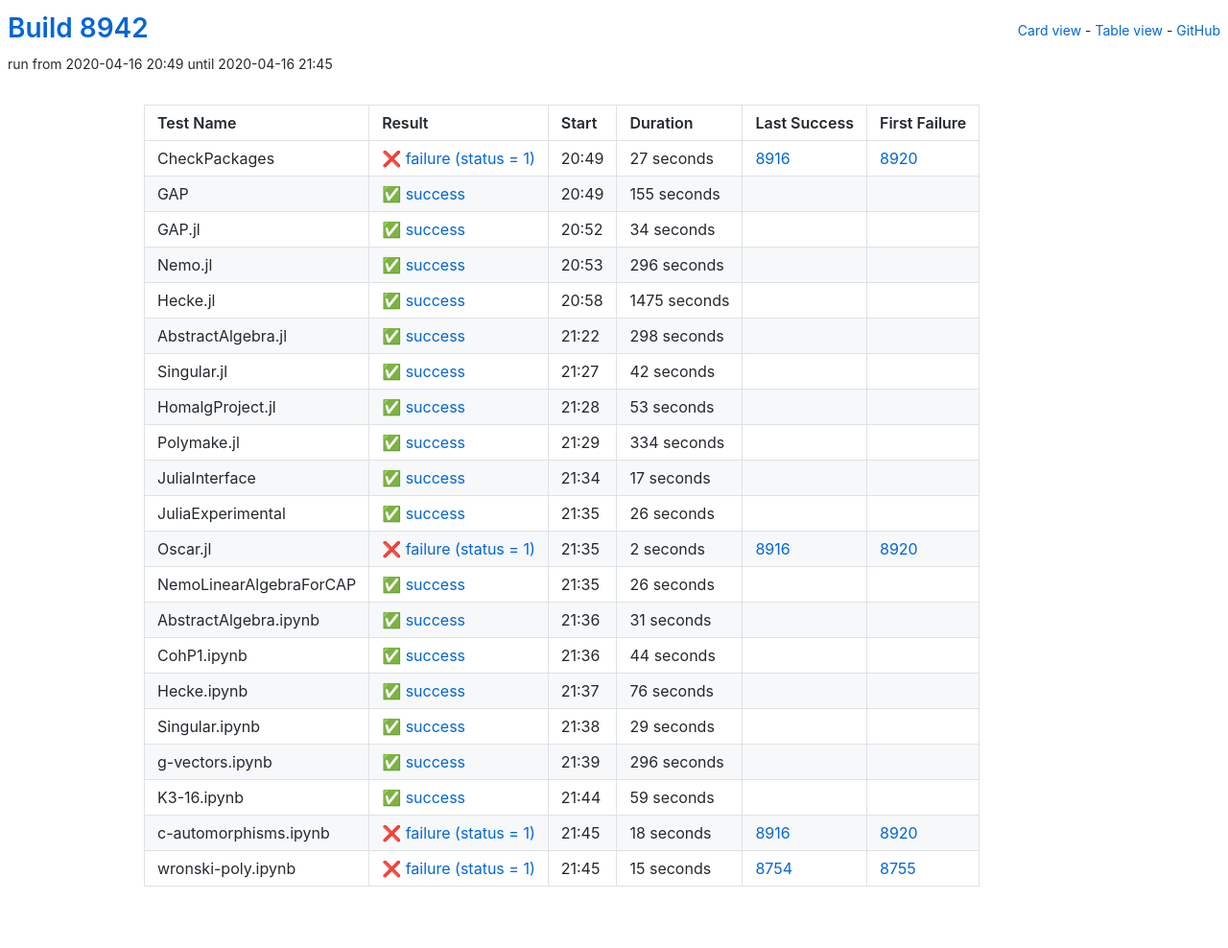
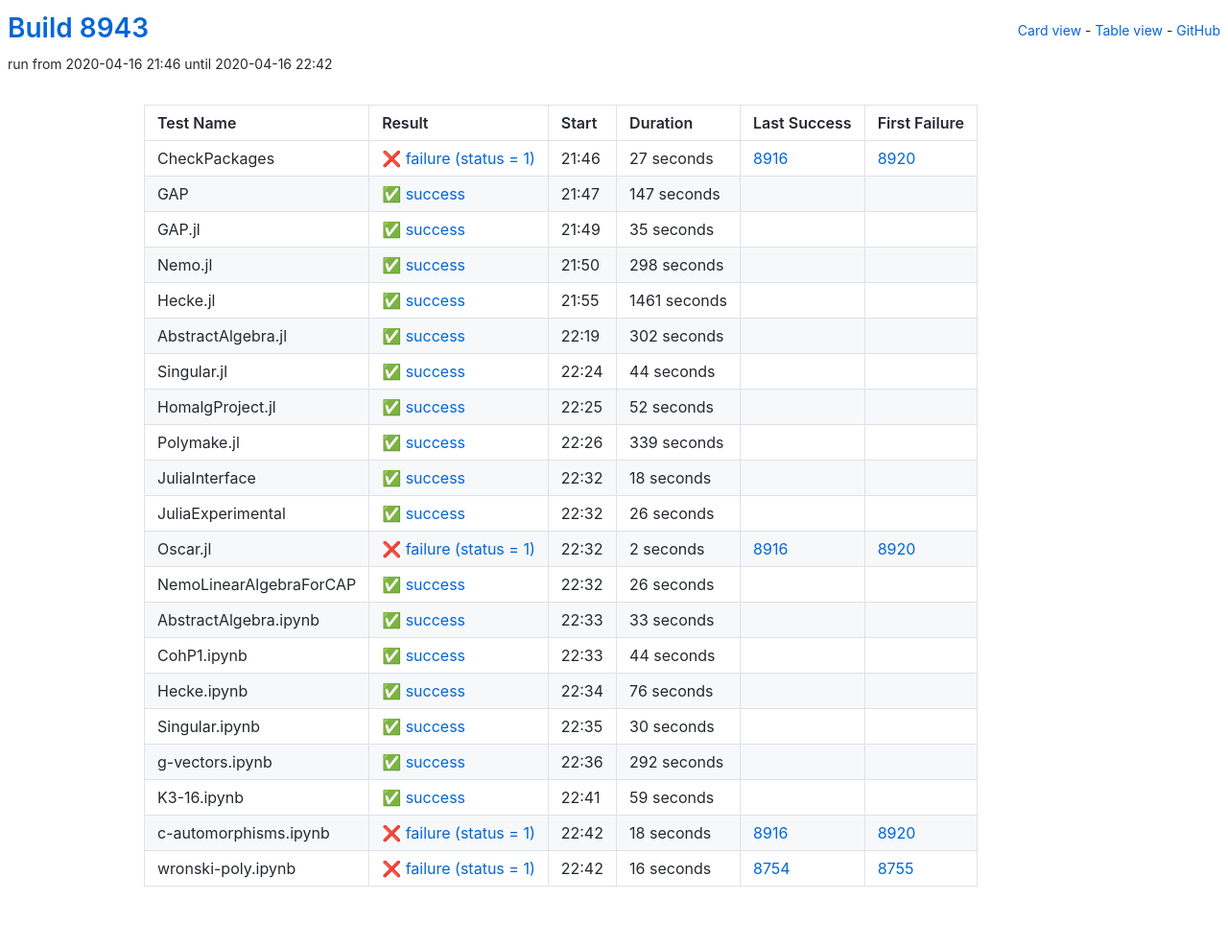
Before and after one commit to oscar-system/oscar-ci-status, a Jekyll site: the page built from table.html, in a window 1280 px wide. Shown: the whole page at 96% size. Built offline with Jekyll 4.4.1, drawn with Linux system fonts in a browser that asks for light colours.

Commit message:
Build 8943

```diff
--- a/_data/ci.yml
+++ b/_data/ci.yml
@@ -1,5 +1,5 @@
-build: 8942
-build_url: https://oscarci.mathematik.uni-kl.de/job/oscar/8942/
+build: 8943
+build_url: https://oscarci.mathematik.uni-kl.de/job/oscar/8943/
 job: oscar
 tests:
 - duration: 27
@@ -8,53 +8,31 @@
   first_failure_url: https://oscarci.mathematik.uni-kl.de/job/oscar/8920/
   last_success: 8916
   last_success_url: https://oscarci.mathematik.uni-kl.de/job/oscar/8916/
-  log: https://oscarci.mathematik.uni-kl.de/job/oscar/8942/artifact/logs/build-8942/CheckPackages.log
+  log: https://oscarci.mathematik.uni-kl.de/job/oscar/8943/artifact/logs/build-8943/CheckPackages.log
   name: CheckPackages
-  start: 2020-04-16 20:49
+  start: 2020-04-16 21:46
   status: failure
   success: false
-- duration: 155
+- duration: 147
   exitcode: 0
   first_failure: false
   first_failure_url: null
   last_success: false
   last_success_url: null
-  log: https://oscarci.mathematik.uni-kl.de/job/oscar/8942/artifact/logs/build-8942/GAP.log
+  log: https://oscarci.mathematik.uni-kl.de/job/oscar/8943/artifact/logs/build-8943/GAP.log
   name: GAP
-  start: 2020-04-16 20:49
+  start: 2020-04-16 21:47
   status: success
   success: true
-- duration: 34
+- duration: 35
   exitcode: 0
   first_failure: false
   first_failure_url: null
   last_success: false
   last_success_url: null
-  log: https://oscarci.mathematik.uni-kl.de/job/oscar/8942/artifact/logs/build-8942/GAP.jl.log
+  log: https://oscarci.mathematik.uni-kl.de/job/oscar/8943/artifact/logs/build-8943/GAP.jl.log
   name: GAP.jl
-  start: 2020-04-16 20:52
-  status: success
-  success: true
-- duration: 296
-  exitcode: 0
-  first_failure: false
-  first_failure_url: null
-  last_success: false
-  last_success_url: null
-  log: https://oscarci.mathematik.uni-kl.de/job/oscar/8942/artifact/logs/build-8942/Nemo.jl.log
-  name: Nemo.jl
-  start: 2020-04-16 20:53
-  status: success
-  success: true
-- duration: 1475
-  exitcode: 0
-  first_failure: false
-  first_failure_url: null
-  last_success: false
-  last_success_url: null
-  log: https://oscarci.mathematik.uni-kl.de/job/oscar/8942/artifact/logs/build-8942/Hecke.jl.log
-  name: Hecke.jl
-  start: 2020-04-16 20:58
+  start: 2020-04-16 21:49
   status: success
   success: true
 - duration: 298
@@ -63,53 +41,75 @@
   first_failure_url: null
   last_success: false
   last_success_url: null
-  log: https://oscarci.mathematik.uni-kl.de/job/oscar/8942/artifact/logs/build-8942/AbstractAlgebra.jl.log
-  name: AbstractAlgebra.jl
-  start: 2020-04-16 21:22
+  log: https://oscarci.mathematik.uni-kl.de/job/oscar/8943/artifact/logs/build-8943/Nemo.jl.log
+  name: Nemo.jl
+  start: 2020-04-16 21:50
   status: success
   success: true
-- duration: 42
+- duration: 1461
   exitcode: 0
   first_failure: false
   first_failure_url: null
   last_success: false
   last_success_url: null
-  log: https://oscarci.mathematik.uni-kl.de/job/oscar/8942/artifact/logs/build-8942/Singular.jl.log
-  name: Singular.jl
-  start: 2020-04-16 21:27
+  log: https://oscarci.mathematik.uni-kl.de/job/oscar/8943/artifact/logs/build-8943/Hecke.jl.log
+  name: Hecke.jl
+  start: 2020-04-16 21:55
   status: success
   success: true
-- duration: 53
+- duration: 302
   exitcode: 0
   first_failure: false
   first_failure_url: null
   last_success: false
   last_success_url: null
-  log: https://oscarci.mathematik.uni-kl.de/job/oscar/8942/artifact/logs/build-8942/HomalgProject.jl.log
-  name: HomalgProject.jl
-  start: 2020-04-16 21:28
+  log: https://oscarci.mathematik.uni-kl.de/job/oscar/8943/artifact/logs/build-8943/AbstractAlgebra.jl.log
+  name: AbstractAlgebra.jl
+  start: 2020-04-16 22:19
   status: success
   success: true
-- duration: 334
+- duration: 44
   exitcode: 0
   first_failure: false
   first_failure_url: null
   last_success: false
   last_success_url: null
-  log: https://oscarci.mathematik.uni-kl.de/job/oscar/8942/artifact/logs/build-8942/Polymake.jl.log
-  name: Polymake.jl
-  start: 2020-04-16 21:29
+  log: https://oscarci.mathematik.uni-kl.de/job/oscar/8943/artifact/logs/build-8943/Singular.jl.log
+  name: Singular.jl
+  start: 2020-04-16 22:24
   status: success
   success: true
-- duration: 17
+- duration: 52
   exitcode: 0
   first_failure: false
   first_failure_url: null
   last_success: false
   last_success_url: null
-  log: https://oscarci.mathematik.uni-kl.de/job/oscar/8942/artifact/logs/build-8942/JuliaInterface.log
+  log: https://oscarci.mathematik.uni-kl.de/job/oscar/8943/artifact/logs/build-8943/HomalgProject.jl.log
+  name: HomalgProject.jl
+  start: 2020-04-16 22:25
+  status: success
+  success: true
+- duration: 339
+  exitcode: 0
+  first_failure: false
+  first_failure_url: null
+  last_success: false
+  last_success_url: null
+  log: https://oscarci.mathematik.uni-kl.de/job/oscar/8943/artifact/logs/build-8943/Polymake.jl.log
+  name: Polymake.jl
+  start: 2020-04-16 22:26
+  status: success
+  success: true
+- duration: 18
+  exitcode: 0
+  first_failure: false
+  first_failure_url: null
+  last_success: false
+  last_success_url: null
+  log: https://oscarci.mathematik.uni-kl.de/job/oscar/8943/artifact/logs/build-8943/JuliaInterface.log
   name: JuliaInterface
-  start: 2020-04-16 21:34
+  start: 2020-04-16 22:32
   status: success
   success: true
 - duration: 26
@@ -118,9 +118,9 @@
   first_failure_url: null
   last_success: false
   last_success_url: null
-  log: https://oscarci.mathematik.uni-kl.de/job/oscar/8942/artifact/logs/build-8942/JuliaExperimental.log
+  log: https://oscarci.mathematik.uni-kl.de/job/oscar/8943/artifact/logs/build-8943/JuliaExperimental.log
   name: JuliaExperimental
-  start: 2020-04-16 21:35
+  start: 2020-04-16 22:32
   status: success
   success: true
 - duration: 2
@@ -129,9 +129,9 @@
   first_failure_url: https://oscarci.mathematik.uni-kl.de/job/oscar/8920/
   last_success: 8916
   last_success_url: https://oscarci.mathematik.uni-kl.de/job/oscar/8916/
-  log: https://oscarci.mathematik.uni-kl.de/job/oscar/8942/artifact/logs/build-8942/Oscar.jl.log
+  log: https://oscarci.mathematik.uni-kl.de/job/oscar/8943/artifact/logs/build-8943/Oscar.jl.log
   name: Oscar.jl
-  start: 2020-04-16 21:35
+  start: 2020-04-16 22:32
   status: failure
   success: false
 - duration: 26
@@ -140,20 +140,20 @@
   first_failure_url: null
   last_success: false
   last_success_url: null
-  log: https://oscarci.mathematik.uni-kl.de/job/oscar/8942/artifact/logs/build-8942/NemoLinearAlgebraForCAP.log
+  log: https://oscarci.mathematik.uni-kl.de/job/oscar/8943/artifact/logs/build-8943/NemoLinearAlgebraForCAP.log
   name: NemoLinearAlgebraForCAP
-  start: 2020-04-16 21:35
+  start: 2020-04-16 22:32
   status: success
   success: true
-- duration: 31
+- duration: 33
   exitcode: 0
   first_failure: false
   first_failure_url: null
   last_success: false
   last_success_url: null
-  log: https://oscarci.mathematik.uni-kl.de/job/oscar/8942/artifact/logs/build-8942/AbstractAlgebra.ipynb.log
+  log: https://oscarci.mathematik.uni-kl.de/job/oscar/8943/artifact/logs/build-8943/AbstractAlgebra.ipynb.log
   name: AbstractAlgebra.ipynb
-  start: 2020-04-16 21:36
+  start: 2020-04-16 22:33
   status: success
   success: true
 - duration: 44
@@ -162,9 +162,9 @@
   first_failure_url: null
   last_success: false
   last_success_url: null
-  log: https://oscarci.mathematik.uni-kl.de/job/oscar/8942/artifact/logs/build-8942/CohP1.ipynb.log
+  log: https://oscarci.mathematik.uni-kl.de/job/oscar/8943/artifact/logs/build-8943/CohP1.ipynb.log
   name: CohP1.ipynb
-  start: 2020-04-16 21:36
+  start: 2020-04-16 22:33
   status: success
   success: true
 - duration: 76
@@ -173,31 +173,31 @@
   first_failure_url: null
   last_success: false
   last_success_url: null
-  log: https://oscarci.mathematik.uni-kl.de/job/oscar/8942/artifact/logs/build-8942/Hecke.ipynb.log
+  log: https://oscarci.mathematik.uni-kl.de/job/oscar/8943/artifact/logs/build-8943/Hecke.ipynb.log
   name: Hecke.ipynb
-  start: 2020-04-16 21:37
+  start: 2020-04-16 22:34
   status: success
   success: true
-- duration: 29
+- duration: 30
   exitcode: 0
   first_failure: false
   first_failure_url: null
   last_success: false
   last_success_url: null
-  log: https://oscarci.mathematik.uni-kl.de/job/oscar/8942/artifact/logs/build-8942/Singular.ipynb.log
+  log: https://oscarci.mathematik.uni-kl.de/job/oscar/8943/artifact/logs/build-8943/Singular.ipynb.log
   name: Singular.ipynb
-  start: 2020-04-16 21:38
+  start: 2020-04-16 22:35
   status: success
   success: true
-- duration: 296
+- duration: 292
   exitcode: 0
   first_failure: false
   first_failure_url: null
   last_success: false
   last_success_url: null
-  log: https://oscarci.mathematik.uni-kl.de/job/oscar/8942/artifact/logs/build-8942/g-vectors.ipynb.log
+  log: https://oscarci.mathematik.uni-kl.de/job/oscar/8943/artifact/logs/build-8943/g-vectors.ipynb.log
   name: g-vectors.ipynb
-  start: 2020-04-16 21:39
+  start: 2020-04-16 22:36
   status: success
   success: true
 - duration: 59
@@ -206,9 +206,9 @@
   first_failure_url: null
   last_success: false
   last_success_url: null
-  log: https://oscarci.mathematik.uni-kl.de/job/oscar/8942/artifact/logs/build-8942/K3-16.ipynb.log
+  log: https://oscarci.mathematik.uni-kl.de/job/oscar/8943/artifact/logs/build-8943/K3-16.ipynb.log
   name: K3-16.ipynb
-  start: 2020-04-16 21:44
+  start: 2020-04-16 22:41
   status: success
   success: true
 - duration: 18
@@ -217,19 +217,19 @@
   first_failure_url: https://oscarci.mathematik.uni-kl.de/job/oscar/8920/
   last_success: 8916
   last_success_url: https://oscarci.mathematik.uni-kl.de/job/oscar/8916/
-  log: https://oscarci.mathematik.uni-kl.de/job/oscar/8942/artifact/logs/build-8942/c-automorphisms.ipynb.log
+  log: https://oscarci.mathematik.uni-kl.de/job/oscar/8943/artifact/logs/build-8943/c-automorphisms.ipynb.log
   name: c-automorphisms.ipynb
-  start: 2020-04-16 21:45
+  start: 2020-04-16 22:42
   status: failure
   success: false
-- duration: 15
+- duration: 16
   exitcode: 1
   first_failure: 8755
   first_failure_url: https://oscarci.mathematik.uni-kl.de/job/oscar/8755/
   last_success: 8754
   last_success_url: https://oscarci.mathematik.uni-kl.de/job/oscar/8754/
-  log: https://oscarci.mathematik.uni-kl.de/job/oscar/8942/artifact/logs/build-8942/wronski-poly.ipynb.log
+  log: https://oscarci.mathematik.uni-kl.de/job/oscar/8943/artifact/logs/build-8943/wronski-poly.ipynb.log
   name: wronski-poly.ipynb
-  start: 2020-04-16 21:45
+  start: 2020-04-16 22:42
   status: failure
   success: false
```
Also changed, not shown: README.md.
